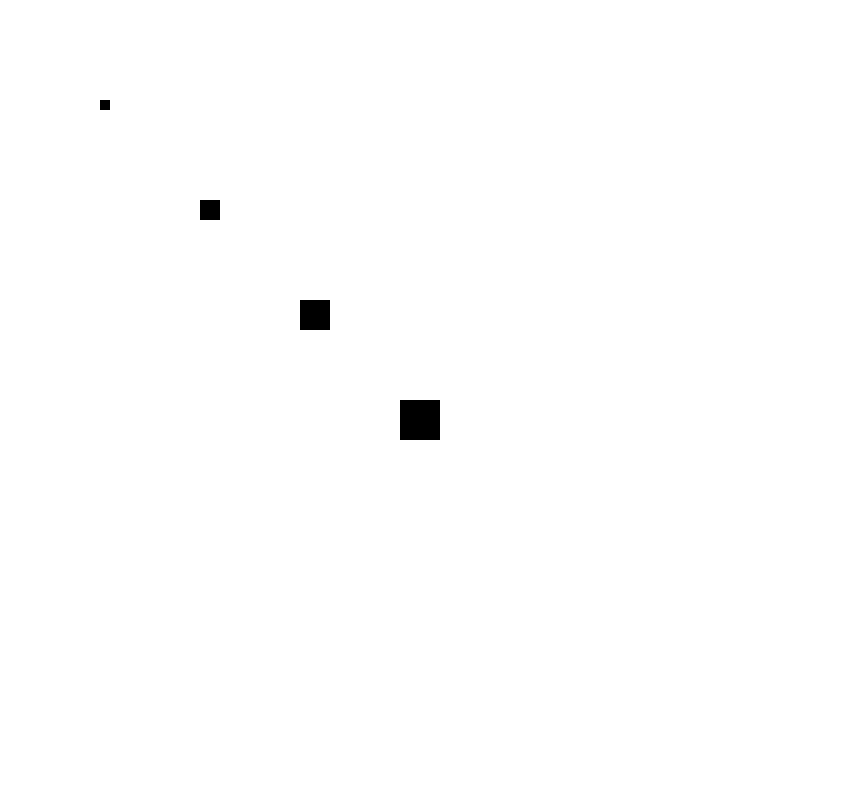
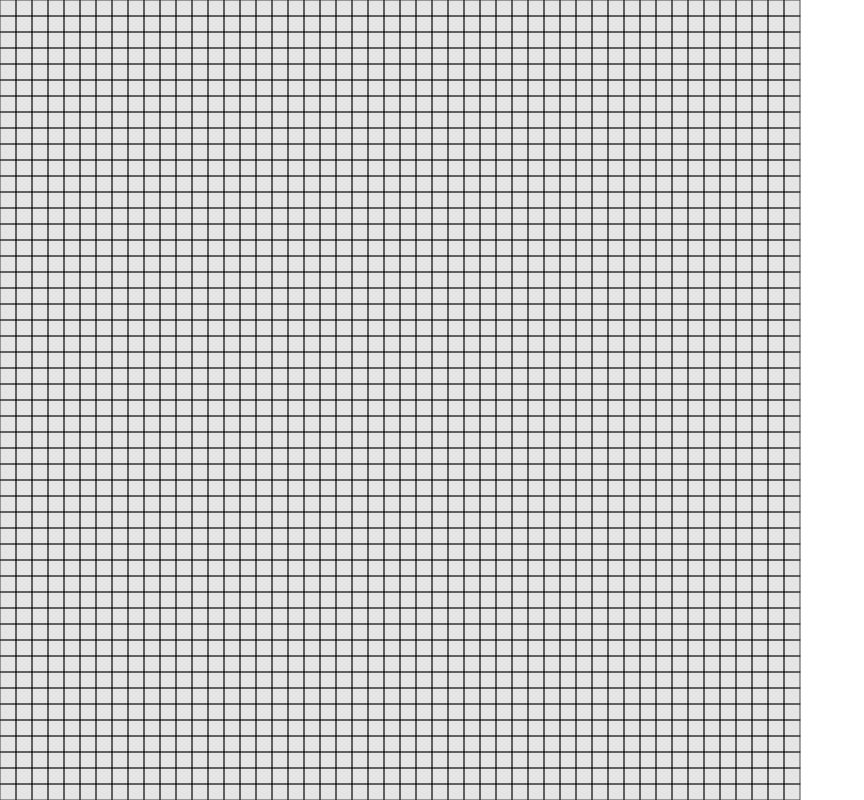
Before and after one commit to NearFutureBand/aLifeGame, a plain HTML site: page index.html in a window 1280 px wide. Shown: the whole page, without its empty margins (0-864 px from the left). Drawn offline with nearby package versions, Linux system fonts and the light colour scheme.

Commit message:
grid function

```diff
--- a/index.html
+++ b/index.html
@@ -7,9 +7,16 @@
     <link rel="stylesheet" href="https://stackpath.bootstrapcdn.com/bootstrap/4.1.3/css/bootstrap.min.css" integrity="sha384-MCw98/SFnGE8fJT3GXwEOngsV7Zt27NXFoaoApmYm81iuXoPkFOJwJ8ERdknLPMO" crossorigin="anonymous">
 
     <title>A Life Game</title>
+
   </head>
   <body>
-    <svg id="field" width="500px" height="500px"></svg>
+    <svg id="field"></svg>
+
+    <style>
+        rect.plain:hover{
+            cursor: pointer;
+        }
+    </style>
 
 
     <script src="https://code.jquery.com/jquery-3.3.1.slim.min.js" integrity="sha384-q8i/X+965DzO0rT7abK41JStQIAqVgRVzpbzo5smXKp4YfRvH+8abtTE1Pi6jizo" crossorigin="anonymous"></script>
@@ -17,5 +24,6 @@
     <script src="https://stackpath.bootstrapcdn.com/bootstrap/4.1.3/js/bootstrap.min.js" integrity="sha384-ChfqqxuZUCnJSK3+MXmPNIyE6ZbWh2IMqE241rYiqJxyMiZ6OW/JmZQ5stwEULTy" crossorigin="anonymous"></script>
     <script src="https://d3js.org/d3.v5.min.js"></script>
     <script src="index.js"></script>
+    <script src="utility.js"></script>
   </body>
 </html>
--- a/index.js
+++ b/index.js
@@ -1,17 +1,54 @@
-/*Количество клеток по вертикали*/
-let N = 10,
-/*Количество клеток по горизонтали*/
-    M = 10;
+/*Количество клеток*/
+let N = 50,
+    cellSize;
+
+var field = [];
+
+let i = 0, j=0, point;
+
+//TODO добавить окраску клетки по наведению удержанной мыши, чтобы можно было "красить"
 
 
-var field = [100,200,300,400];
+/*EVENTS*/
+window.addEventListener('load', function() {
+    setDynamicStyles();
+    for( i = 0; i < N; i++) {
+        for(j = 0; j < N; j++) {
+            point = new Object();
+            point.coord = [];
+            point.alive = false;
+            point.coord.push(i);
+            point.coord.push(j);
+            field.push(point);
+        }
+
+    }
     d3.select("#field")
         .selectAll("rect")
           .data(field)
         .enter().append("rect")
-    .attr('x', function(d) { return d})
-    .attr('y', function(d) { return d})
-    .attr('width', function(d) { return d/10})
-    .attr('height', function(d) { return d/10})
+          .attr('x', function(d) { return d.coord[1] * cellSize })
+          .attr('y', function(d) { return d.coord[0] * cellSize })
+          .attr('width', cellSize)
+          .attr('height', cellSize)
           .attr('class', 'panel')
+          .attr('fill', 'rgba(0,0,0,.1)')
+            .attr('id', function(d,i){ return i})
+            .attr('stroke-width', 1)
+            .attr('stroke', 'rgba(0,0,0, .7)')
+            .text( function(d,i) { return i} )
         .exit().remove();
+
+    Array.from( document.querySelectorAll('rect.panel')).forEach( function(item) {
+        item.addEventListener('click', function(e) {
+            //console.log(e.target.id);
+            //d3.select('#'+e.target.id).attr('fill','rgba(0,0,0,.9)');
+            e.target.setAttribute('fill','rgba(0,0,0,.9)');
+        });
+
+    });
+
+});
+window.addEventListener('resize', function() {
+    setDynamicStyles();
+});
--- /dev/null
+++ b/utility.js
@@ -0,0 +1,6 @@
+var setDynamicStyles = function() {
+    d3.select('#field')
+        .attr('width', innerWidth)
+        .attr('height', innerHeight);
+    cellSize = Math.floor( ( ( innerHeight <= innerWidth )? innerHeight : innerHeight ) / N);
+}
```
Lines whose indentation alone changed are shown as unchanged.
